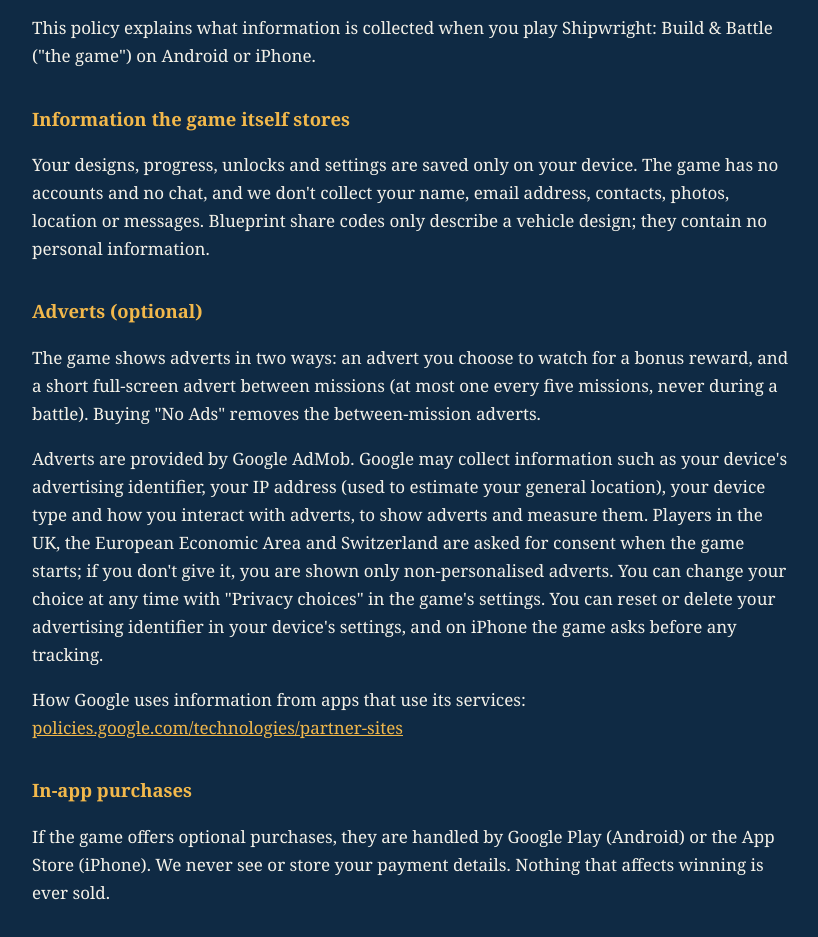
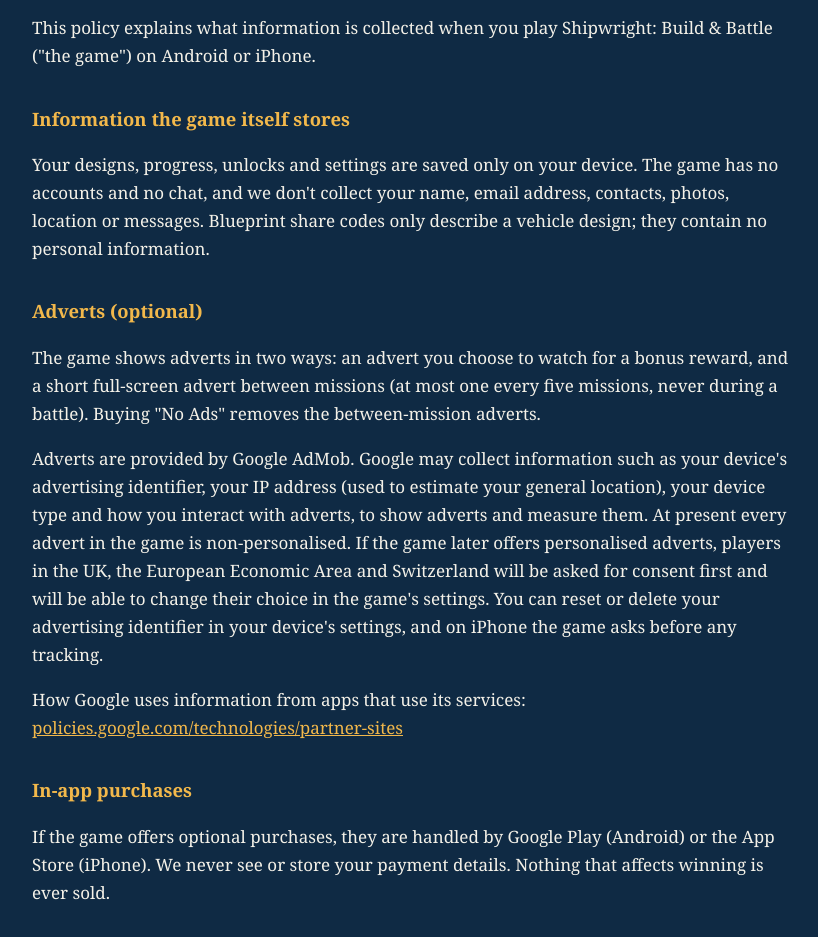
Before and after one commit to Carlax-ss/Carlax-ss.github.io, a plain HTML site: page shipwright/privacy.html in a window 1280 px wide. Shown: the part 143-1080 px from the top of the page, without its empty margins (228-1046 px from the left). Drawn offline with Linux system fonts and the light colour scheme.

Commit message:
Shipwright privacy: describe current non-personalised adverts
Co-Authored-By: Claude Opus 5.5 <noreply@anthropic.com>

```diff
--- a/shipwright/privacy.html
+++ b/shipwright/privacy.html
@@ -27,7 +27,7 @@
 
   <h2>Adverts (optional)</h2>
   <p>The game shows adverts in two ways: an advert you choose to watch for a bonus reward, and a short full-screen advert between missions (at most one every five missions, never during a battle). Buying "No Ads" removes the between-mission adverts.</p>
-  <p>Adverts are provided by Google AdMob. Google may collect information such as your device's advertising identifier, your IP address (used to estimate your general location), your device type and how you interact with adverts, to show adverts and measure them. Players in the UK, the European Economic Area and Switzerland are asked for consent when the game starts; if you don't give it, you are shown only non-personalised adverts. You can change your choice at any time with "Privacy choices" in the game's settings. You can reset or delete your advertising identifier in your device's settings, and on iPhone the game asks before any tracking.</p>
+  <p>Adverts are provided by Google AdMob. Google may collect information such as your device's advertising identifier, your IP address (used to estimate your general location), your device type and how you interact with adverts, to show adverts and measure them. At present every advert in the game is non-personalised. If the game later offers personalised adverts, players in the UK, the European Economic Area and Switzerland will be asked for consent first and will be able to change their choice in the game's settings. You can reset or delete your advertising identifier in your device's settings, and on iPhone the game asks before any tracking.</p>
   <p>How Google uses information from apps that use its services: <a href="https://policies.google.com/technologies/partner-sites">policies.google.com/technologies/partner-sites</a></p>
 
   <h2>In-app purchases</h2>
```
